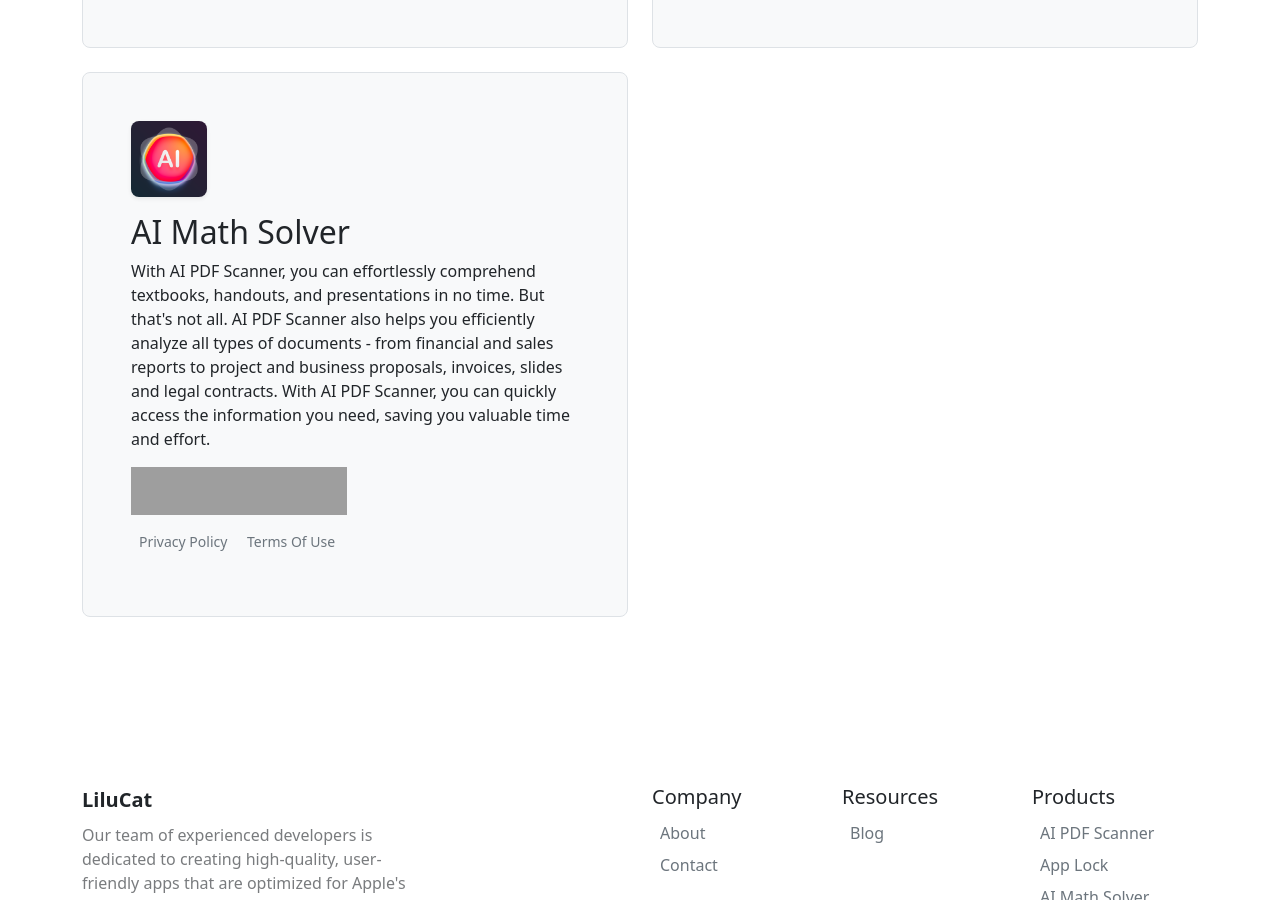
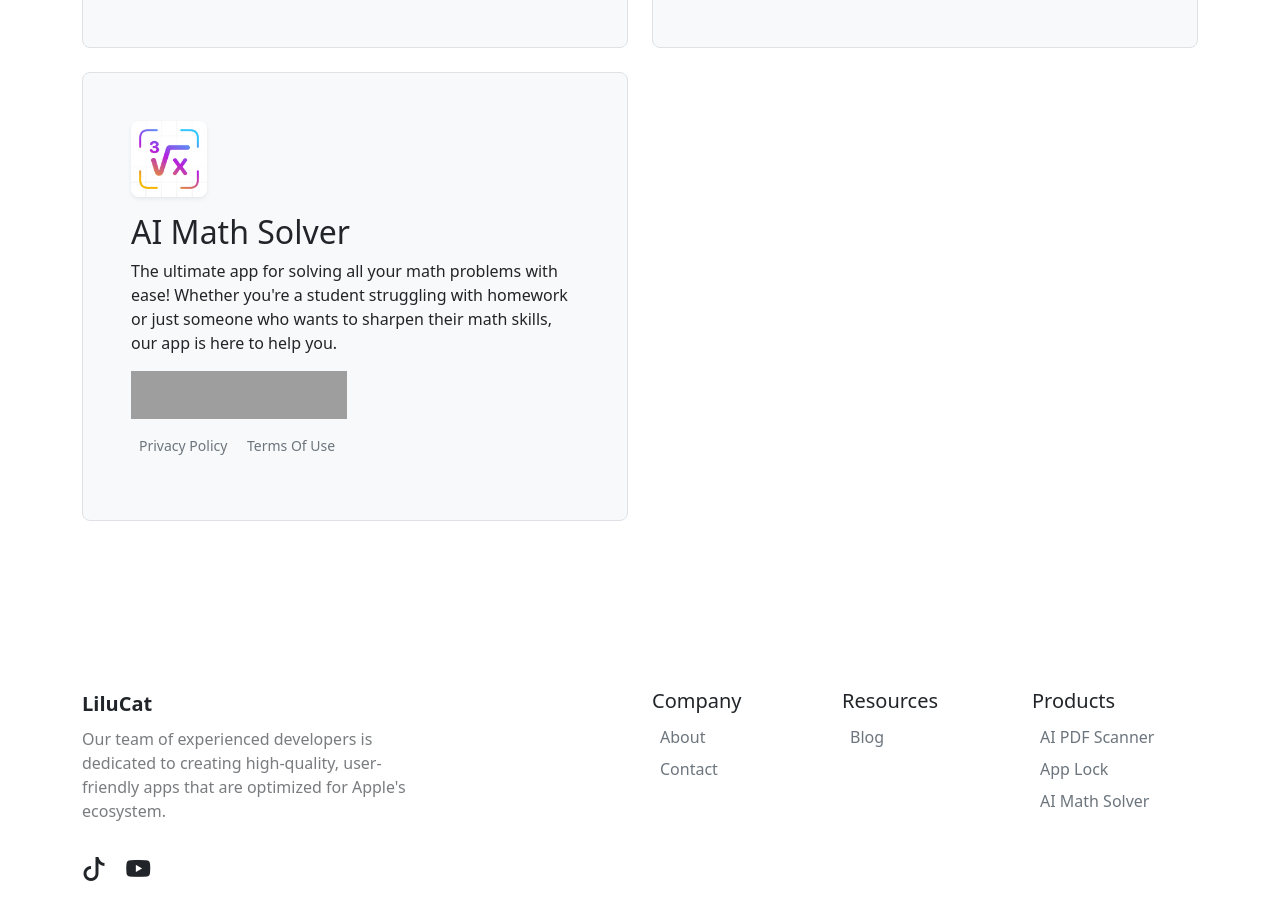
Before and after one commit to LiluKitty/lilucat.com, a Jekyll site: the page built from index.html, in a window 1280 px wide and 900 px high, scrolled down 978 px, cut to the strip 0-900 px from the top of the window. Built offline with Jekyll 4.4.1, drawn with Linux system fonts in a browser that asks for light colours; grey boxes are pictures that could not be loaded.

Commit message:
up to date

```diff
--- a/_data/footer.yml
+++ b/_data/footer.yml
@@ -19,7 +19,7 @@
         - name: App Lock
           url: https://apps.apple.com/app/id6448239603
         - name: AI Math Solver
-          url: https://apps.apple.com/app/id6449217479
+          url: https://apps.apple.com/app/apple-store/id6449217479?pt=126142472&ct=GoogleAds&mt=8
 
 social:
   - social: Social
--- a/_data/nav.yml
+++ b/_data/nav.yml
@@ -4,6 +4,6 @@
   - name: App Lock
     url: https://apps.apple.com/app/id6448239603
   - name: AI Math Solver
-    url: https://apps.apple.com/app/id6449217479
+    url: https://apps.apple.com/app/apple-store/id6449217479?pt=126142472&ct=GoogleAds&mt=8
 title: LiluCat
 logo: /assets/img/aichat/Icon-1024.png
--- a/_data/products.yml
+++ b/_data/products.yml
@@ -24,9 +24,9 @@
           url: https://aipdf.lilucat.com/legal/terms
 
   - name: AI Math Solver
-    url: https://apps.apple.com/app/id6449217479
-    description: With AI PDF Scanner, you can effortlessly comprehend textbooks, handouts, and presentations in no time. But that's not all. AI PDF Scanner also helps you efficiently analyze all types of documents - from financial and sales reports to project and business proposals, invoices, slides and legal contracts. With AI PDF Scanner, you can quickly access the information you need, saving you valuable time and effort.
-    icon: /assets/img/aipdfscanner/Icon-1024.png
+    url: https://apps.apple.com/app/apple-store/id6449217479?pt=126142472&ct=GoogleAds&mt=8
+    description: The ultimate app for solving all your math problems with ease! Whether you're a student struggling with homework or just someone who wants to sharpen their math skills, our app is here to help you.
+    icon: /assets/img/aimath/Icon-1024.png
     badge: https://one-badge.com/b/apple/appstore.svg
     legal:
       option:
```
Also changed, not shown: assets/img/aimath/Icon-1024.png (added).
